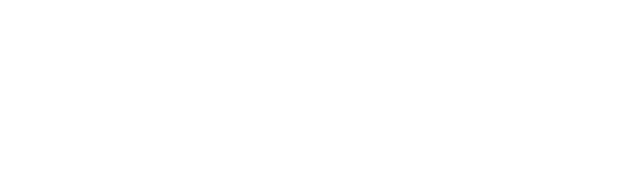
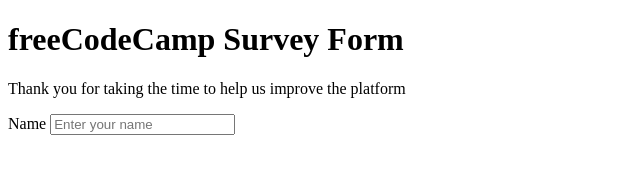
Before and after one commit to jassi369/fcc-form, a plain HTML site: page index.html in a window 1280 px wide. Shown: the whole page, without its empty margins (0-640 px from the left). Drawn offline with Linux system fonts and the light colour scheme.

Commit message:
changes  in index file

```diff
--- a/index.html
+++ b/index.html
@@ -3,7 +3,19 @@
   <head>
     <meta charset="UTF-8" />
     <meta name="viewport" content="width=device-width, initial-scale=1.0" />
-    <title>Survey form</title>
+    <title>Survey Form</title>
   </head>
-  <body></body>
+  <body>
+    <!--this is the title part-->
+    <h1 id="title">freeCodeCamp Survey Form</h1>
+    <p id="discription">
+      Thank you for taking the time to help us improve the platform
+    </p>
+    <!--form starts-->
+    <form id="survey-form" action="">
+      <!--First name input-->
+      <label for="name">Name</label>
+      <input type="text" id="name" placeholder="Enter your name" />
+    </form>
+  </body>
 </html>
```
